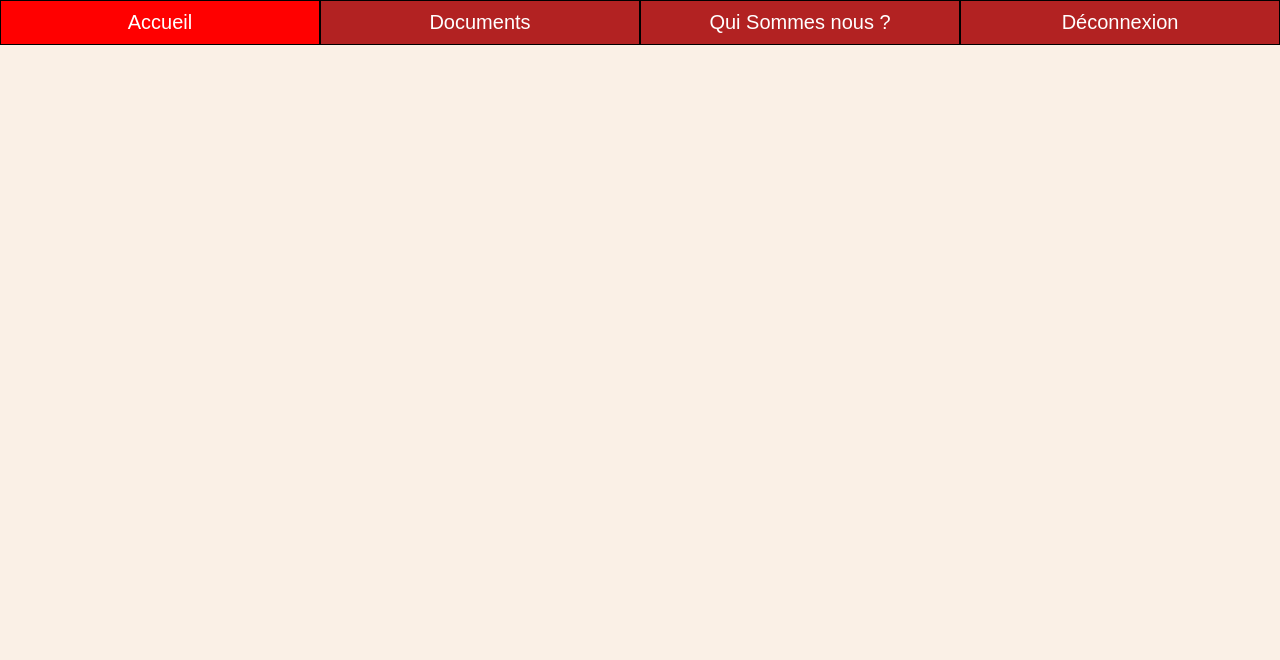
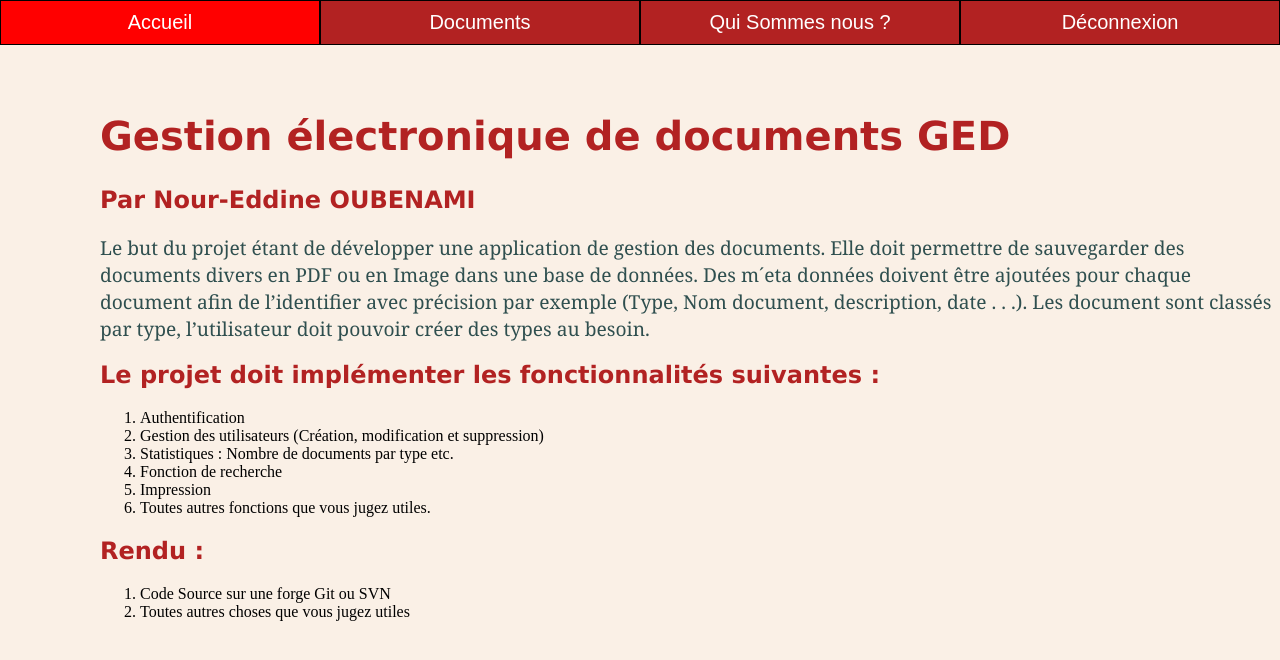
Before and after one commit to NordineOub/File-Manager-Flask, a Flask app: page /quisommes in a window 1280 px wide. Shown: the top 660 px of the page. Run offline with Flask 2, Linux system fonts and the light colour scheme.

Commit message:
Update quisommesnous.html

```diff
--- a/Template/quisommesnous.html
+++ b/Template/quisommesnous.html
@@ -20,7 +20,30 @@
 <body>
 <br><br>
 
+<h1>Gestion électronique de documents GED</h1>
+<h2>Par Nour-Eddine OUBENAMI</h2>
+<p>Le but du projet étant de développer une application de gestion des documents.
+Elle doit permettre de sauvegarder des documents divers en PDF ou en Image dans
+une base de données. Des m´eta données doivent être ajoutées pour chaque document
+afin de l’identifier avec précision par exemple (Type, Nom document, description, date
+. . .). Les document sont classés par type, l’utilisateur doit pouvoir créer des types au
+besoin.</p>
 
+<h2>Le projet doit implémenter les fonctionnalités suivantes :</h2>
+<ol type="1">
+  <li>Authentification</li>
+  <li>Gestion des utilisateurs (Création, modification et suppression)</li>
+  <li>Statistiques : Nombre de documents par type etc.</li>
+  <li>Fonction de recherche</li>
+  <li>Impression</li>
+  <li>Toutes autres fonctions que vous jugez utiles.</li>
+</ol>
+
+<h2>Rendu :</h2>
+<ol type="1">
+ <li>Code Source sur une forge Git ou SVN</li>
+  <li>Toutes autres choses que vous jugez utiles</li>
+</ol>
 
 </body>
 <style>
```
